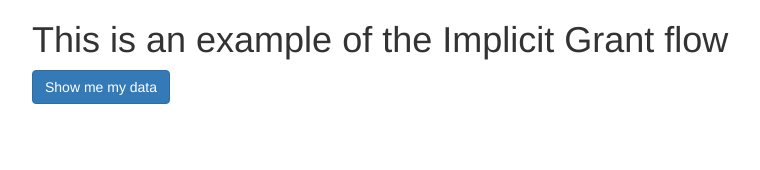
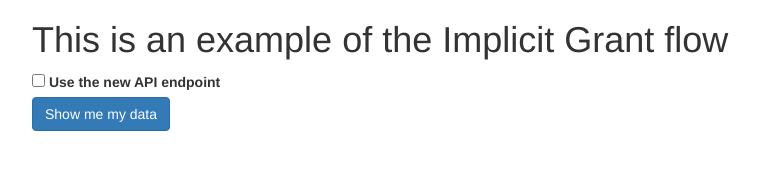
Before and after one commit to yir/yir.github.io, a plain HTML site: page authflow/index.html in a window 1280 px wide. Shown: the whole page, without its empty margins (38-798 px from the left). Drawn offline with nearby package versions, Linux system fonts and the light colour scheme.

Commit message:
Update index.html

```diff
--- a/authflow/index.html
+++ b/authflow/index.html
@@ -9,6 +9,7 @@
 <div class="container">
     <div id="login">
         <h1>This is an example of the Implicit Grant flow</h1>
+        <div><label><input type="checkbox" id="use-new-api"> Use the new API endpoint</label></div>
         <button id="login-button" class="btn btn-primary">Show me my data</button>
     </div>
     <div id="loggedin"></div>
```
